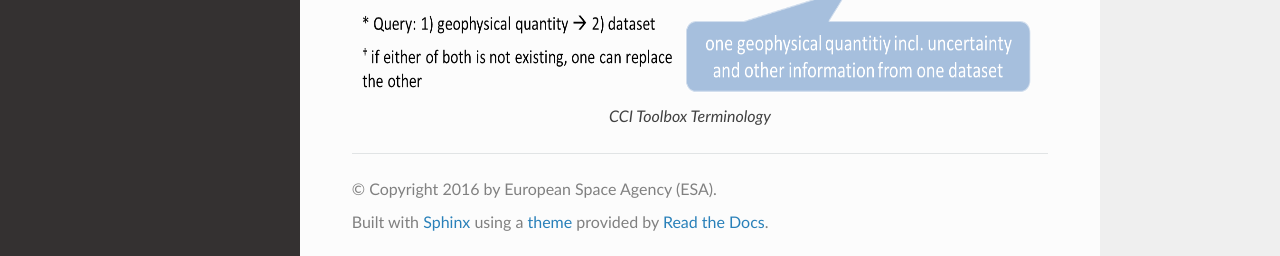
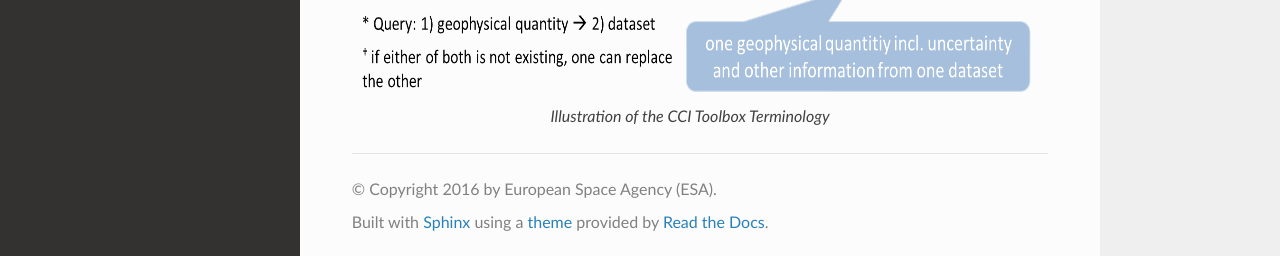
Before and after one commit to CCI-Tools/cate, a Sphinx documentation site: the page built from doc/source/terminology.rst, in a window 1280 px wide and 1317 px high. Shown: the part 1058-1314 px from the top of the window. Built offline with Sphinx 7.4.7 and the Read the Docs theme 2.0.0, drawn with Linux system fonts in a browser that asks for light colours.

Commit message:
Update terminology.rst

```diff
--- a/doc/source/terminology.rst
+++ b/doc/source/terminology.rst
@@ -9,7 +9,7 @@
 
 In order to avoid confusion and ambiguity, a common terminology was agreed on as listed in :numref:`terminologytab`. It is partially based on `[RD-9]`_ and `[RD-10]`_ and is to be used in all parts of the CCI Toolbox project from the user-sided activities to the software development. The concept regarding the naming of data is also illustrated in :numref:`terminology`.
 
-.. list-table:: Toolbox Terminology
+.. list-table:: CCI Toolbox Terminology
    :name: terminologytab
    :widths: 5 25
    :header-rows: 1
@@ -37,4 +37,4 @@
    :scale: 60 %
    :align: center
 
-   CCI Toolbox Terminology
+   Illustration of the CCI Toolbox Terminology
```
